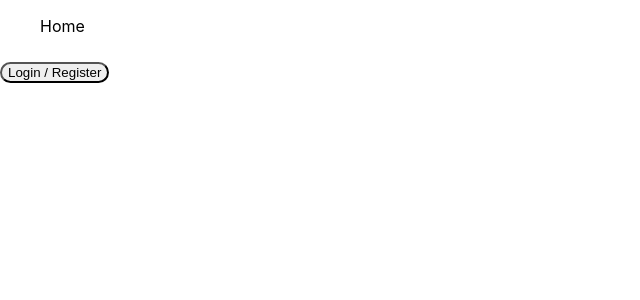
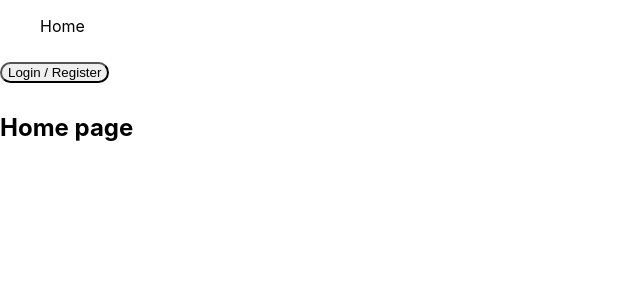
Before and after one commit to MatthewMcLendon/socialize, a React (Create React App) app: page /home in a window 1280 px wide. Shown: the top 300 px of the page, without its empty margins (0-640 px from the left). Built offline with nearby package versions, Linux system fonts and the light colour scheme.

Commit message:
func: navigate to homepage on login

```diff
--- a/src/App.js
+++ b/src/App.js
@@ -3,6 +3,7 @@ import { Routes, Route } from "react-router-dom";
 import Navbar from "./components/navigation/Navbar";
 import UserProvider from "./components/users/UserProvider";
 import LoginPage from "./components/routes/LoginPage";
+import HomePage from "./components/routes/HomePage";
 
 function App() {
   return (
@@ -11,6 +12,7 @@ function App() {
         <Navbar />
         <Routes>
           <Route path="/login" element={<LoginPage />} />
+          <Route path="/home" element={<HomePage />} />
         </Routes>
       </UserProvider>
     </>
--- /dev/null
+++ b/src/components/routes/HomePage.js
@@ -0,0 +1,7 @@
+export default function HomePage() {
+  return (
+    <main>
+      <h2>Home page</h2>
+    </main>
+  );
+}
--- a/src/components/users/UserForm.js
+++ b/src/components/users/UserForm.js
@@ -2,12 +2,15 @@ import { useState, useContext } from "react";
 import Card from "../style/card";
 import { UserContext } from "./UserProvider";
 import "./UserForm.css";
+import { useNavigate } from "react-router-dom";
 
 export default function UserForm() {
   const { addUser, getUsers, logInUser } = useContext(UserContext);
 
   const [isSignup, setIsSignup] = useState(false);
   const [errorMessage, setErrorMessage] = useState("");
+
+  const navigate = useNavigate();
 
   const submitHandler = async (event) => {
     event.preventDefault();
@@ -22,7 +25,7 @@ export default function UserForm() {
         ? setErrorMessage("Email already in use.")
         : duplicateUserCheck(formData, users)
         ? setErrorMessage("Username taken. Please select another.")
-        : addUser(formData).then(clearFormData);
+        : addUser(formData).then(clearFormData).then(navigate("/home"));
 
       return;
     }
@@ -36,6 +39,7 @@ export default function UserForm() {
     if (user) {
       logInUser(user);
       clearFormData();
+      navigate("/home");
     } else {
       setErrorMessage("Username of Password incorrect. Please try again.");
     }
```
